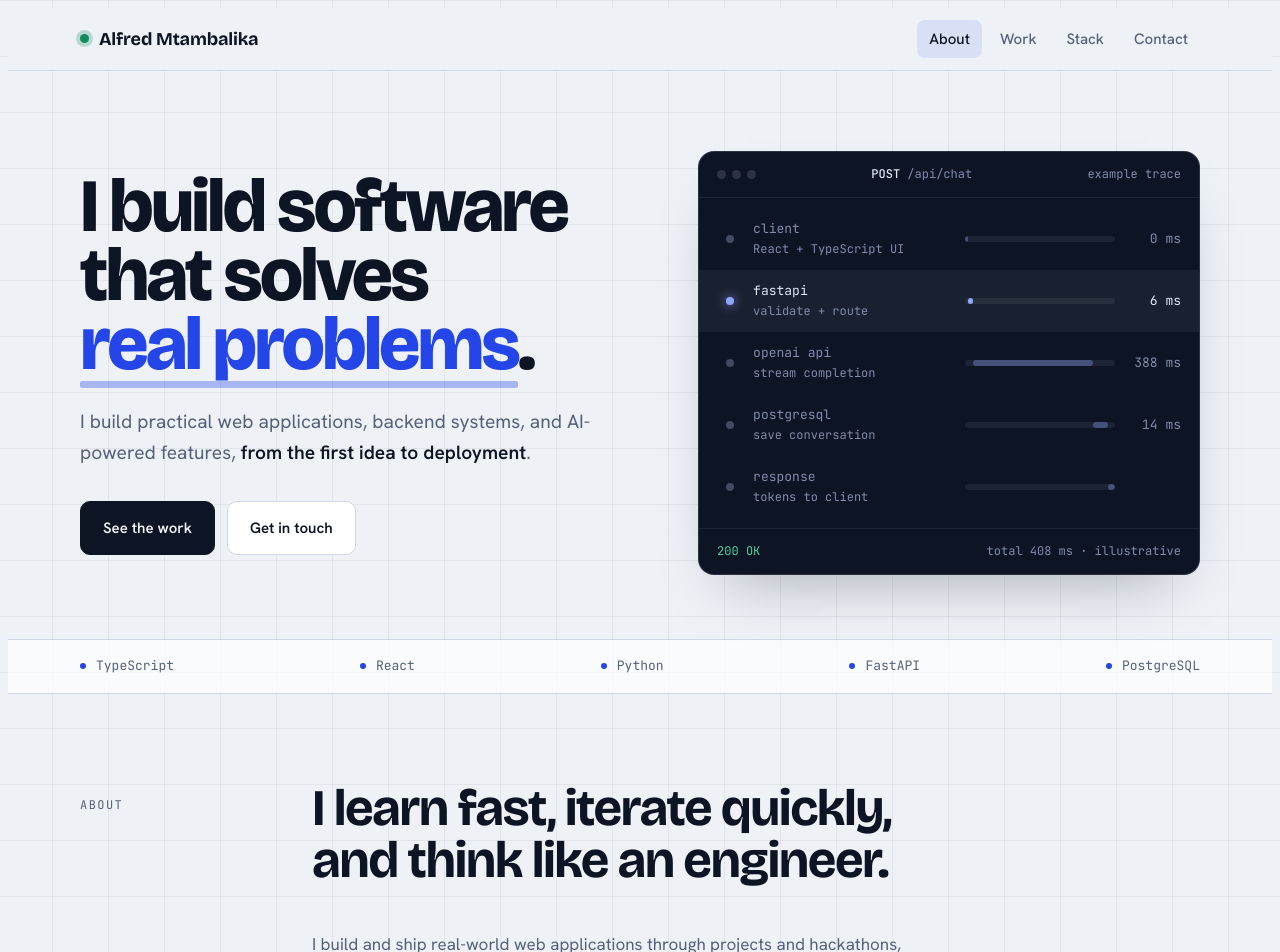
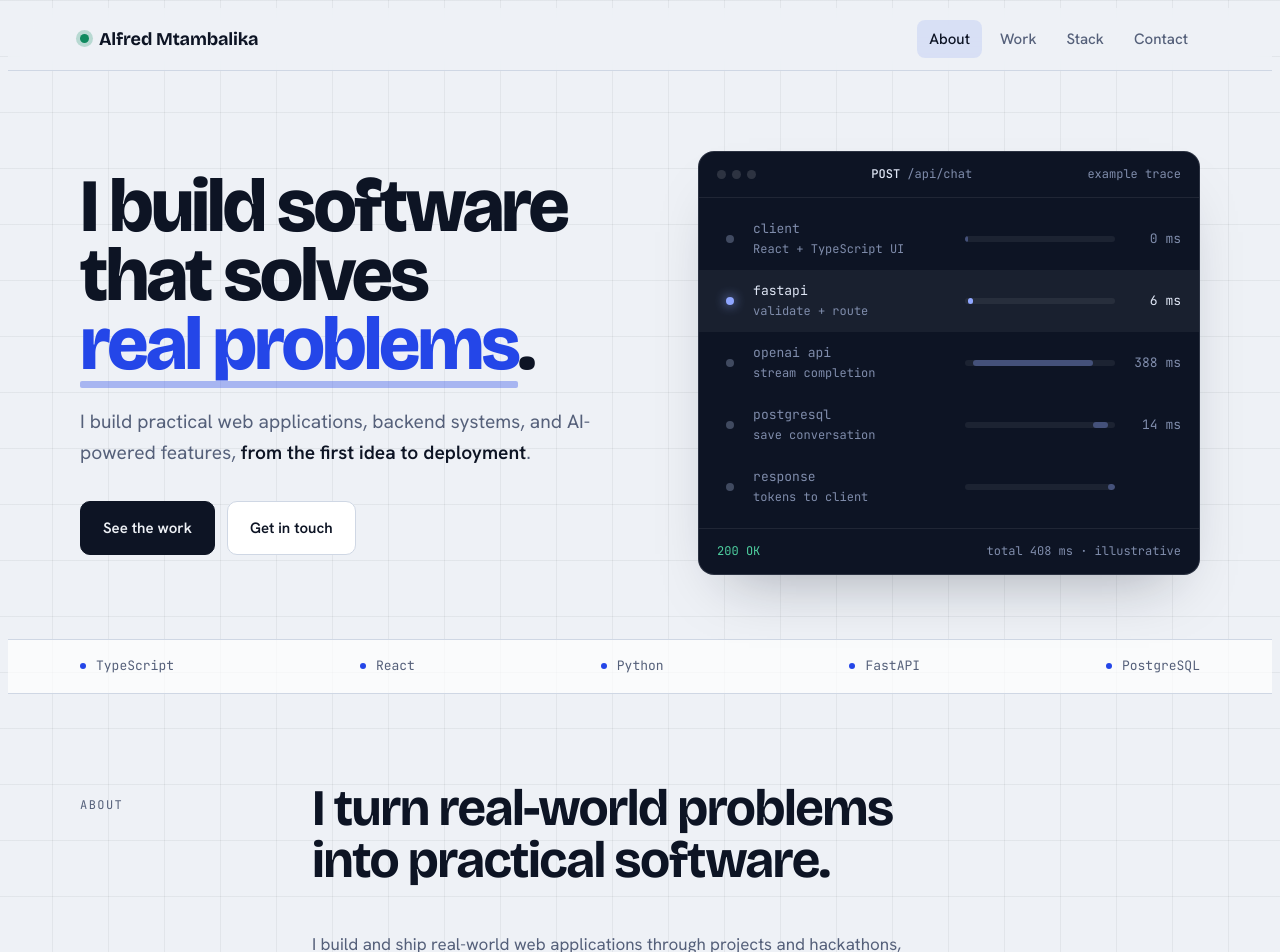
Before and after one commit to KaranDev316/portfolio, a React (Vite) app: page / in a window 1280 px wide. Shown: the top 952 px of the page. Built offline with nearby package versions, Linux system fonts and the light colour scheme.

Commit message:
refactor: rewrite about headline around problem solving
Replace "I learn fast, iterate quickly, and think like an engineer." with
"I turn real-world problems into practical software." so the About heading
matches the hero problem-solving message.

```diff
--- a/src/components/AboutSection.jsx
+++ b/src/components/AboutSection.jsx
@@ -3,7 +3,7 @@ export const AboutSection = () => {
     <section id="about">
       <div className="sec-head">
         <div className="label">About</div>
-        <h2>I learn fast, iterate quickly, and think like an engineer.</h2>
+        <h2>I turn real-world problems into practical software.</h2>
       </div>
       <div className="about-grid">
         <div className="label" />
```
